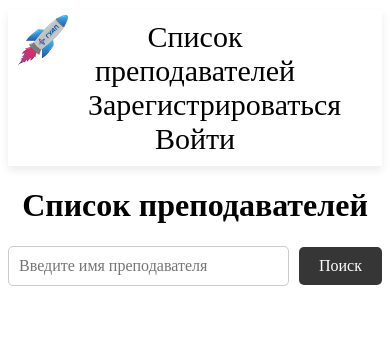
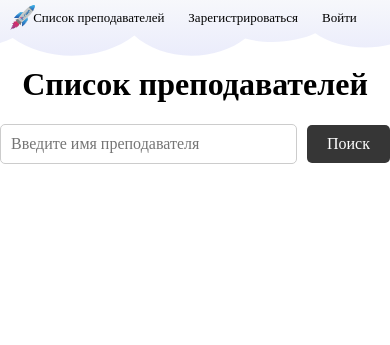
Before and after one commit to zxcgrishka/service-review, a Flask app: page / in a window 390 px wide. Shown: the top 345 px of the page. Run offline with Flask 3, Linux system fonts and the light colour scheme; data that the repository does not hold is empty; some libraries are stand-ins or nearby versions.

Commit message:
changed hat

```diff
--- a/static/css/main.css
+++ b/static/css/main.css
@@ -4,6 +4,41 @@
     position: absolute;
     left: 10px;
     top: 5px;
+}
+
+@media (min-width: 1350px) {
+    .logo {
+        width: 50px;
+        height: 50px;;
+    }
+}
+
+@media (max-width: 1350px) {
+    .logo {
+        width: 40px;
+        height: 40px;;
+    }
+}
+
+@media (max-width: 1100px) {
+    .logo {
+        width: 37px;
+        height: 37px;;
+    }
+}
+
+@media (max-width: 900px) {
+    .logo {
+        width: 30px;
+        height: 30px;;
+    }
+}
+
+@media (max-width: 650px) {
+    .logo {
+        width: 25px;
+        height: 25px;;
+    }
 }
 
 /* Стили для звезд */
@@ -29,23 +64,51 @@
     display: none;
 }
 
-h1 {
-    text-align: center;
+header {
+    padding: 0;
+    z-index: 2;
+    position: sticky;
+    align-items: center;
+    top: 0;
 }
 
-body {
-    font-family: Century Gothic;
+.head_svg {
+    width: 100%;
+    position: absolute;
+    display: block;
+    object-fit: cover;
+    z-index: -1;
 }
 
-header {
-    background-color: #ffffff;
-    color: white;
-    padding: 10px 0;
-    margin-top: 10px;
-    position: sticky;
-    box-shadow: 0 4px 8px rgba(61, 61, 61, 0.1);
-    align-items: center;
-    top: 0;
+
+@media (min-width: 1350px) {
+    .head_svg {
+        height: 170px;
+    }
+}
+
+@media (max-width: 1350px) {
+    .head_svg {
+        height: 150px;
+    }
+}
+
+@media (max-width: 1100px) {
+    .head_svg {
+        height: 130px;
+    }
+}
+
+@media (max-width: 900px) {
+    .head_svg {
+        height: 120px;
+    }
+}
+
+@media (max-width: 650px) {
+    .head_svg {
+        height: 110px;
+    }
 }
 
 .hat {
@@ -54,17 +117,61 @@ header {
 
 .hat a {
     color: rgb(0, 0, 0);
-    margin: 0 80px;
+    margin: 10px 80px;
     text-decoration: none;
     font-size: 30px;
     display: inline-block;
     transition: transform 0.3s ease;
 }
 
+@media (min-width: 1350px) {
+    .hat a {
+        font-size: 30px;
+        margin: 10px 70px;
+    }
+}
+
+@media (max-width: 1350px) {
+    .hat a {
+        font-size: 25px;
+        margin: 10px 60px;
+    }
+}
+
+@media (max-width: 1100px) {
+    .hat a {
+        font-size: 22px;
+        margin: 10px 40px;
+    }
+}
+
+@media (max-width: 900px) {
+    .hat a {
+        font-size: 17px;
+        margin: 10px 25px;
+    }
+}
+
+@media (max-width: 650px) {
+    .hat a {
+        font-size: 13px;
+        margin: 10px 10px;
+    }
+}
+
+h1 {
+    text-align: center;
+    margin-block-start: 30px;
+}
+
 .hat a:hover {
     transform: scale(1.2);
 }
 
+body {
+    font-family: Century Gothic;
+    margin: 0;
+}
 
 .search {
     margin-bottom: 20px;
@@ -89,6 +196,7 @@ header {
     align-items: center;
     text-decoration: none;
     color: inherit;
+    z-index: 1;
     background-color: #f9f9f9;
     border-radius: 10px;
     box-shadow: 0 4px 8px rgba(0, 0, 0, 0.1);
@@ -100,6 +208,7 @@ header {
 .teacher-block:hover {
     transform: translateY(-5px);
     box-shadow: 0 8px 16px rgba(0, 0, 0, 0.2);
+    z-index: 1;
 }
 
 /* Стили для контейнера с фото учителя */
--- a/templates/base.html
+++ b/templates/base.html
@@ -11,6 +11,7 @@
 <body>
     <div class="container1">
         <header>
+            <img class="head_svg" src="{{ url_for('static', filename='svg/верх.svg') }}" alt="head-svg">
             <nav class="hat">
                 <img class="logo"src="{{ url_for('static', filename='svg/ракетка.svg') }}"alt="Логотип">
                 <a href="{{ url_for('teachers_list') }}">Список преподавателей</a>
--- a/templates/base2.html
+++ b/templates/base2.html
@@ -11,6 +11,7 @@
 <body>
     <div class="container1">
         <header>
+            <img class="head_svg" src="{{ url_for('static', filename='svg/верх.svg') }}" alt="head-svg">
             <nav class="hat">
                 <img class="logo" src="{{ url_for('static', filename='svg/ракетка.svg') }}"alt="Логотип">
                 <a href="{{ url_for('teachers_list') }}">Список преподавателей</a>
```
Also changed, not shown: static/css/main2.css (+118 -7 lines), static/svg/верх.svg (added).
